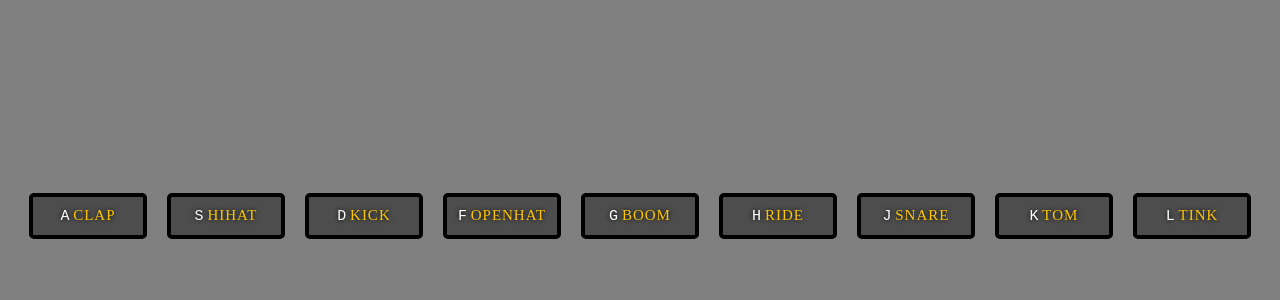
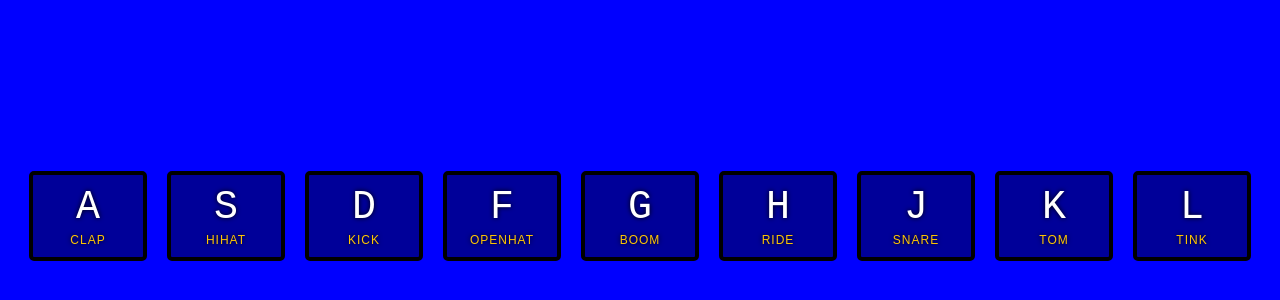
Before and after one commit to ThomasRakestraw/Drumkit, a plain HTML site: page index.html in a window 1280 px wide. Shown: the part 184-484 px from the top of the page. Drawn offline with Linux system fonts and the light colour scheme.

Commit message:
Update style.css

```diff
--- a/style.css
+++ b/style.css
@@ -1,13 +1,13 @@
-html{
+html {
 font-size: 10px;
-  background-color: gray;
+background-color: blue;
 background-size: cover;
 }
 
 body, html {
 margin: 0;
 padding: 0;
-  font-family: snas-serif;
+font-family: sans-serif;
 }
 
 .keys{
@@ -15,7 +15,7 @@ body, html {
 flex: 1;
 align-items: center;
 justify-content: center;
-  min-height: 100vh
+min-height: 100vh;
 }
 
 .key{
@@ -25,27 +25,27 @@ body, html {
 font-size: 1.5rem;
 padding: 1rem .5rem;
 transition: all .07s ease;
-  width:10rem;
+width: 10rem;
 text-align: center;
 color: white;
-  background:rgba(0,0,0,0.4);
+background: rgba(0,0,0,0.4);
 text-shadow: 0 0 .5rem black
 }
 
-.playing{
+.playing {
 transform: scale(1.1);
 border-color: #ffc600;
-  box-shadow: 0 0 1rem #ffc600
+box-shadow: 0 0 1rem #ffc600;
 }
 
-kdb{
+kbd {
 display: block;
-  font-size: 4rem
+font-size: 4rem;
 }
 
-.sound{1.2rem;
+.sound {
+font-size: 1.2rem;
 text-transform: uppercase;
 letter-spacing: .1rem;
-  color:#ffc600;
-
+color: #ffc600;
 }
```
Lines whose indentation alone changed are shown as unchanged.
